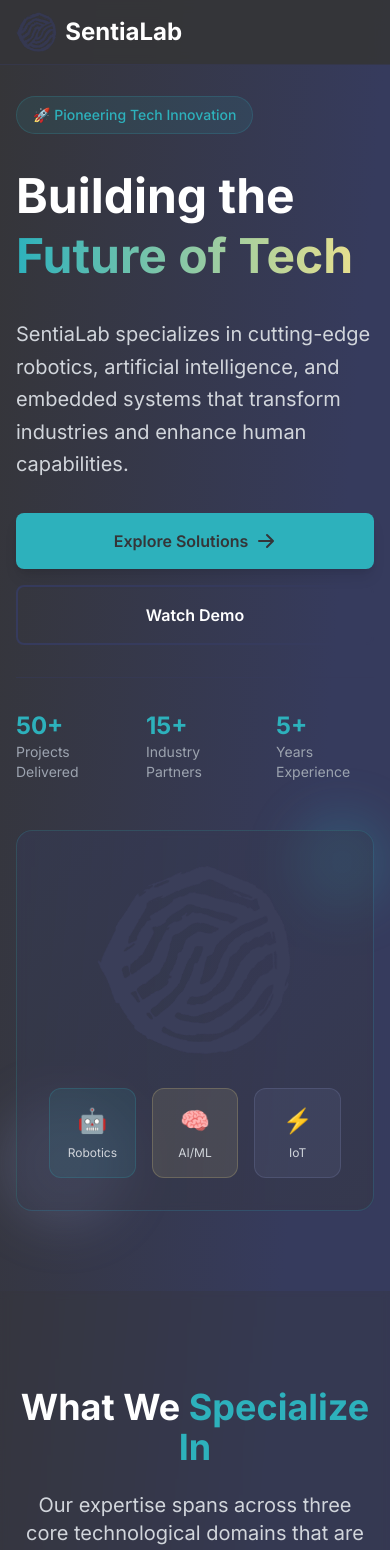
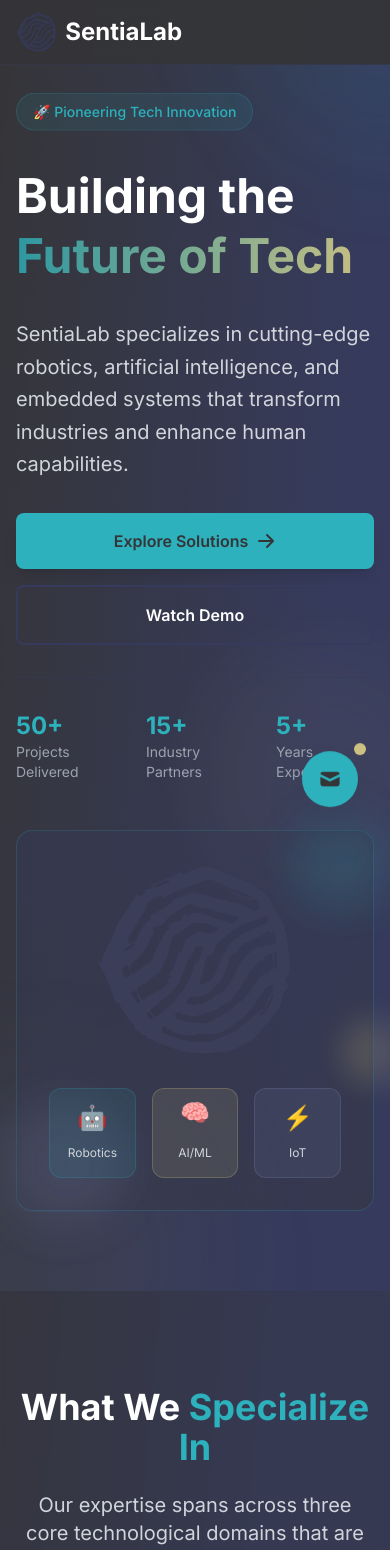
Before and after one commit to SentiaLab/website, a Next.js app: page / in a window 390 px wide. Shown: the top 1550 px of the page. Built offline with nearby package versions, Linux system fonts and the light colour scheme.

Commit message:
feat: Implement scroll effects and animations for enhanced user experience

```diff
--- /dev/null
+++ b/app/components/ScrollEffects.tsx
@@ -0,0 +1,41 @@
+'use client';
+
+import { useEffect } from 'react';
+
+export default function ScrollEffects() {
+  useEffect(() => {
+    const updateScrollProgress = () => {
+      const scrollProgress = document.querySelector('.scroll-progress') as HTMLElement;
+      if (scrollProgress) {
+        const scrollTop = window.scrollY;
+        const docHeight = document.documentElement.scrollHeight - window.innerHeight;
+        const scrollPercent = (scrollTop / docHeight) * 100;
+        scrollProgress.style.width = `${Math.min(scrollPercent, 100)}%`;
+      }
+    };
+
+    const handleScroll = () => {
+      updateScrollProgress();
+
+      // Add parallax effect to background elements
+      const scrolled = window.scrollY;
+      const parallax = document.querySelectorAll('.parallax');
+      parallax.forEach((element) => {
+        const speed = 0.5;
+        const yPos = -(scrolled * speed);
+        (element as HTMLElement).style.transform = `translateY(${yPos}px)`;
+      });
+    };
+
+    window.addEventListener('scroll', handleScroll);
+
+    // Initialize on mount
+    handleScroll();
+
+    return () => {
+      window.removeEventListener('scroll', handleScroll);
+    };
+  }, []);
+
+  return null;
+}
--- a/app/globals.css
+++ b/app/globals.css
@@ -35,3 +35,59 @@ body {
 ::-webkit-scrollbar-thumb:hover {
   background: #2DB1BC;
 }
+
+/* Custom animations */
+@keyframes fade-in-up {
+  from {
+    opacity: 0;
+    transform: translateY(30px);
+  }
+  to {
+    opacity: 1;
+    transform: translateY(0);
+  }
+}
+
+@keyframes fade-in-right {
+  from {
+    opacity: 0;
+    transform: translateX(30px);
+  }
+  to {
+    opacity: 1;
+    transform: translateX(0);
+  }
+}
+
+@keyframes gradient-x {
+  0%, 100% {
+    background-position: 0% 50%;
+  }
+  50% {
+    background-position: 100% 50%;
+  }
+}
+
+.animate-fade-in-up {
+  animation: fade-in-up 0.8s ease-out;
+}
+
+.animate-fade-in-right {
+  animation: fade-in-right 0.8s ease-out;
+}
+
+.bg-size-200 {
+  background-size: 200% auto;
+}
+
+.bg-pos-0 {
+  background-position: 0% 50%;
+}
+
+.bg-pos-100 {
+  background-position: 100% 50%;
+}
+
+.transition-all.duration-3000 {
+  transition-duration: 3s;
+}
--- a/app/page.tsx
+++ b/app/page.tsx
@@ -1,8 +1,19 @@
 import Image from "next/image";
+import ScrollEffects from "./components/ScrollEffects";
 
 export default function Home() {
   return (
     <div className="min-h-screen bg-gradient-to-br from-sentia-black via-sentia-dark to-sentia-dark">
+      <ScrollEffects />
+
+      {/* Scroll Progress Indicator */}
+      <div className="fixed top-0 left-0 w-full h-1 bg-sentia-dark/20 z-50">
+        <div
+          className="h-full bg-gradient-to-r from-sentia-cyan to-sentia-yellow transition-all duration-300 ease-out scroll-progress"
+          style={{width: '0%'}}
+        ></div>
+      </div>
+
       {/* Navigation */}
       <nav className="fixed top-0 w-full bg-sentia-black/95 backdrop-blur-md z-50 border-b border-sentia-dark/50">
         <div className="max-w-7xl mx-auto px-4 sm:px-6 lg:px-8">
@@ -27,86 +38,95 @@ export default function Home() {
       </nav>
 
       {/* Hero Section */}
-      <section className="pt-24 pb-20 px-4">
-        <div className="max-w-7xl mx-auto">
+      <section className="pt-24 pb-20 px-4 relative overflow-hidden">
+        {/* Animated Background Particles */}
+        <div className="absolute inset-0 overflow-hidden">
+          <div className="absolute -top-40 -right-40 w-80 h-80 bg-sentia-cyan/10 rounded-full blur-3xl animate-pulse"></div>
+          <div className="absolute -bottom-40 -left-40 w-96 h-96 bg-sentia-purple/10 rounded-full blur-3xl animate-pulse" style={{animationDelay: '1s'}}></div>
+          <div className="absolute top-1/2 left-1/2 w-64 h-64 bg-sentia-yellow/5 rounded-full blur-2xl animate-pulse" style={{animationDelay: '2s'}}></div>
+        </div>
+
+        <div className="max-w-7xl mx-auto relative z-10">
           <div className="grid lg:grid-cols-2 gap-12 items-center">
             {/* Left Content */}
             <div className="space-y-8">
-              <div className="inline-flex items-center px-4 py-2 rounded-full bg-sentia-cyan/10 border border-sentia-cyan/20 text-sentia-cyan text-sm font-medium">
+              <div className="inline-flex items-center px-4 py-2 rounded-full bg-sentia-cyan/10 border border-sentia-cyan/20 text-sentia-cyan text-sm font-medium animate-bounce">
                 🚀 Pioneering Tech Innovation
               </div>
 
               <h1 className="text-5xl lg:text-6xl xl:text-7xl font-bold text-white leading-tight">
                 Building the
-                <span className="block text-transparent bg-gradient-to-r from-sentia-cyan to-sentia-yellow bg-clip-text">
+                <span className="block text-transparent bg-gradient-to-r from-sentia-cyan via-sentia-yellow to-sentia-cyan bg-clip-text animate-pulse bg-size-200 bg-pos-0 hover:bg-pos-100 transition-all duration-3000">
                   Future of Tech
                 </span>
               </h1>
 
-              <p className="text-xl text-gray-300 leading-relaxed max-w-lg">
+              <p className="text-xl text-gray-300 leading-relaxed max-w-lg opacity-0 animate-fade-in-up" style={{animationDelay: '0.5s', animationFillMode: 'forwards'}}>
                 SentiaLab specializes in cutting-edge robotics, artificial intelligence, and embedded systems that transform industries and enhance human capabilities.
               </p>
 
-              <div className="flex flex-col sm:flex-row gap-4">
-                <button className="inline-flex items-center justify-center px-8 py-4 bg-sentia-cyan hover:bg-sentia-cyan/80 text-sentia-black font-semibold rounded-lg transition-all duration-300 transform hover:scale-105 shadow-lg">
+              <div className="flex flex-col sm:flex-row gap-4 opacity-0 animate-fade-in-up" style={{animationDelay: '1s', animationFillMode: 'forwards'}}>
+                <button className="group inline-flex items-center justify-center px-8 py-4 bg-sentia-cyan hover:bg-sentia-cyan/80 text-sentia-black font-semibold rounded-lg transition-all duration-300 transform hover:scale-105 shadow-lg hover:shadow-sentia-cyan/25">
                   <span>Explore Solutions</span>
-                  <svg className="ml-2 w-5 h-5" fill="currentColor" viewBox="0 0 20 20">
+                  <svg className="ml-2 w-5 h-5 group-hover:translate-x-1 transition-transform duration-300" fill="currentColor" viewBox="0 0 20 20">
                     <path fillRule="evenodd" d="M10.293 3.293a1 1 0 011.414 0l6 6a1 1 0 010 1.414l-6 6a1 1 0 01-1.414-1.414L14.586 11H3a1 1 0 110-2h11.586l-4.293-4.293a1 1 0 010-1.414z" clipRule="evenodd" />
                   </svg>
                 </button>
-                <button className="inline-flex items-center justify-center px-8 py-4 border-2 border-sentia-dark text-white hover:border-sentia-cyan hover:text-sentia-cyan font-semibold rounded-lg transition-all duration-300">
-                  Watch Demo
+                <button className="group inline-flex items-center justify-center px-8 py-4 border-2 border-sentia-dark text-white hover:border-sentia-cyan hover:text-sentia-cyan font-semibold rounded-lg transition-all duration-300 relative overflow-hidden">
+                  <span className="relative z-10">Watch Demo</span>
+                  <div className="absolute inset-0 bg-sentia-cyan/10 scale-x-0 group-hover:scale-x-100 transition-transform duration-300 origin-left"></div>
                 </button>
               </div>
 
-              {/* Stats */}
-              <div className="grid grid-cols-3 gap-8 pt-8 border-t border-sentia-dark/50">
-                <div>
-                  <div className="text-2xl font-bold text-sentia-cyan">50+</div>
+              {/* Animated Stats */}
+              <div className="grid grid-cols-3 gap-8 pt-8 border-t border-sentia-dark/50 opacity-0 animate-fade-in-up" style={{animationDelay: '1.5s', animationFillMode: 'forwards'}}>
+                <div className="group cursor-pointer">
+                  <div className="text-2xl font-bold text-sentia-cyan group-hover:scale-110 transition-transform duration-300">50+</div>
                   <div className="text-sm text-gray-400">Projects Delivered</div>
                 </div>
-                <div>
-                  <div className="text-2xl font-bold text-sentia-cyan">15+</div>
+                <div className="group cursor-pointer">
+                  <div className="text-2xl font-bold text-sentia-cyan group-hover:scale-110 transition-transform duration-300">15+</div>
                   <div className="text-sm text-gray-400">Industry Partners</div>
                 </div>
-                <div>
-                  <div className="text-2xl font-bold text-sentia-cyan">5+</div>
+                <div className="group cursor-pointer">
+                  <div className="text-2xl font-bold text-sentia-cyan group-hover:scale-110 transition-transform duration-300">5+</div>
                   <div className="text-sm text-gray-400">Years Experience</div>
                 </div>
               </div>
             </div>
 
-            {/* Right Visual */}
-            <div className="relative">
-              <div className="relative z-10 bg-gradient-to-br from-sentia-dark/40 to-sentia-black/40 backdrop-blur-sm rounded-2xl p-8 border border-sentia-cyan/20">
+            {/* Right Visual with Floating Animation */}
+            <div className="relative opacity-0 animate-fade-in-right" style={{animationDelay: '0.8s', animationFillMode: 'forwards'}}>
+              <div className="relative z-10 bg-gradient-to-br from-sentia-dark/40 to-sentia-black/40 backdrop-blur-sm rounded-2xl p-8 border border-sentia-cyan/20 hover:border-sentia-cyan/40 transition-all duration-500 hover:transform hover:scale-105">
                 <Image
                   src="/sentialab.png"
                   alt="SentiaLab Logo"
                   width={200}
                   height={200}
-                  className="mx-auto mb-6 filter brightness-110"
+                  className="mx-auto mb-6 filter brightness-110 hover:brightness-125 transition-all duration-300"
                 />
 
-                {/* Tech Stack Icons */}
+                {/* Animated Tech Stack Icons */}
                 <div className="grid grid-cols-3 gap-4 mt-8">
-                  <div className="bg-sentia-cyan/10 rounded-xl p-4 text-center border border-sentia-cyan/20">
-                    <div className="text-2xl mb-2">🤖</div>
+                  <div className="bg-sentia-cyan/10 rounded-xl p-4 text-center border border-sentia-cyan/20 hover:bg-sentia-cyan/20 hover:scale-110 transition-all duration-300 cursor-pointer">
+                    <div className="text-2xl mb-2 animate-bounce" style={{animationDelay: '2s'}}>🤖</div>
                     <div className="text-xs text-gray-300">Robotics</div>
                   </div>
-                  <div className="bg-sentia-yellow/10 rounded-xl p-4 text-center border border-sentia-yellow/20">
-                    <div className="text-2xl mb-2">🧠</div>
+                  <div className="bg-sentia-yellow/10 rounded-xl p-4 text-center border border-sentia-yellow/20 hover:bg-sentia-yellow/20 hover:scale-110 transition-all duration-300 cursor-pointer">
+                    <div className="text-2xl mb-2 animate-bounce" style={{animationDelay: '2.5s'}}>🧠</div>
                     <div className="text-xs text-gray-300">AI/ML</div>
                   </div>
-                  <div className="bg-sentia-purple/10 rounded-xl p-4 text-center border border-sentia-purple/20">
-                    <div className="text-2xl mb-2">⚡</div>
+                  <div className="bg-sentia-purple/10 rounded-xl p-4 text-center border border-sentia-purple/20 hover:bg-sentia-purple/20 hover:scale-110 transition-all duration-300 cursor-pointer">
+                    <div className="text-2xl mb-2 animate-bounce" style={{animationDelay: '3s'}}>⚡</div>
                     <div className="text-xs text-gray-300">IoT</div>
                   </div>
                 </div>
               </div>
 
-              {/* Background Decoration */}
-              <div className="absolute -top-4 -right-4 w-24 h-24 bg-sentia-cyan/20 rounded-full blur-xl"></div>
-              <div className="absolute -bottom-4 -left-4 w-32 h-32 bg-sentia-purple/20 rounded-full blur-xl"></div>
+              {/* Enhanced Background Decoration with Animation */}
+              <div className="absolute -top-4 -right-4 w-24 h-24 bg-sentia-cyan/20 rounded-full blur-xl animate-pulse"></div>
+              <div className="absolute -bottom-4 -left-4 w-32 h-32 bg-sentia-purple/20 rounded-full blur-xl animate-pulse" style={{animationDelay: '1s'}}></div>
+              <div className="absolute top-1/2 -right-8 w-16 h-16 bg-sentia-yellow/20 rounded-full blur-lg animate-pulse" style={{animationDelay: '2s'}}></div>
             </div>
           </div>
         </div>
@@ -280,6 +300,17 @@ export default function Home() {
           </div>
         </div>
       </footer>
+
+      {/* Floating Action Button */}
+      <div className="fixed bottom-8 right-8 z-50">
+        <button className="group bg-sentia-cyan hover:bg-sentia-cyan/80 text-sentia-black p-4 rounded-full shadow-2xl hover:shadow-sentia-cyan/25 transition-all duration-300 transform hover:scale-110 animate-bounce">
+          <svg className="w-6 h-6 group-hover:rotate-12 transition-transform duration-300" fill="currentColor" viewBox="0 0 20 20">
+            <path d="M2.003 5.884L10 9.882l7.997-3.998A2 2 0 0016 4H4a2 2 0 00-1.997 1.884z" />
+            <path d="M18 8.118l-8 4-8-4V14a2 2 0 002 2h12a2 2 0 002-2V8.118z" />
+          </svg>
+          <span className="absolute -top-2 -right-2 w-3 h-3 bg-sentia-yellow rounded-full animate-pulse"></span>
+        </button>
+      </div>
     </div>
   );
 }
```
